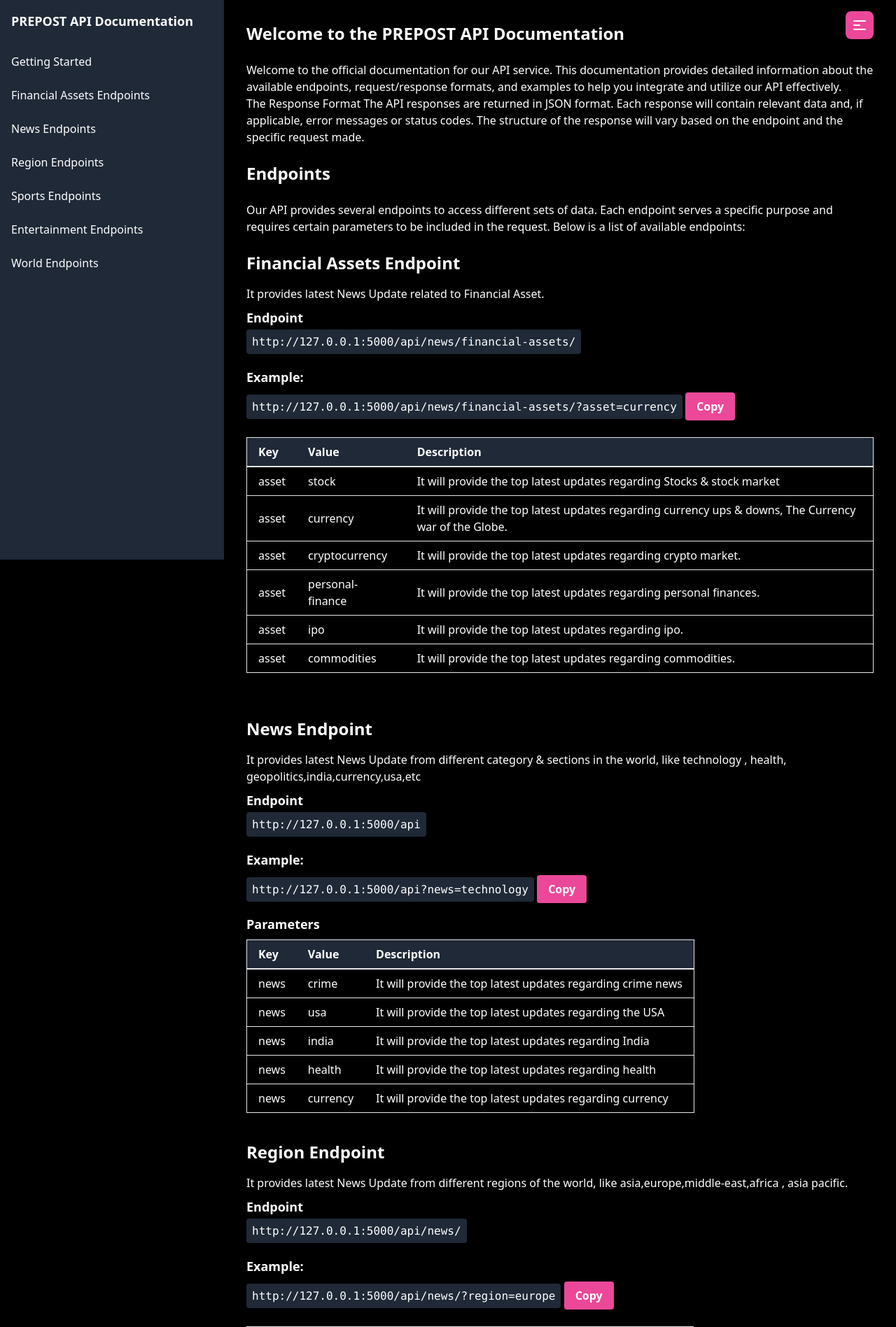
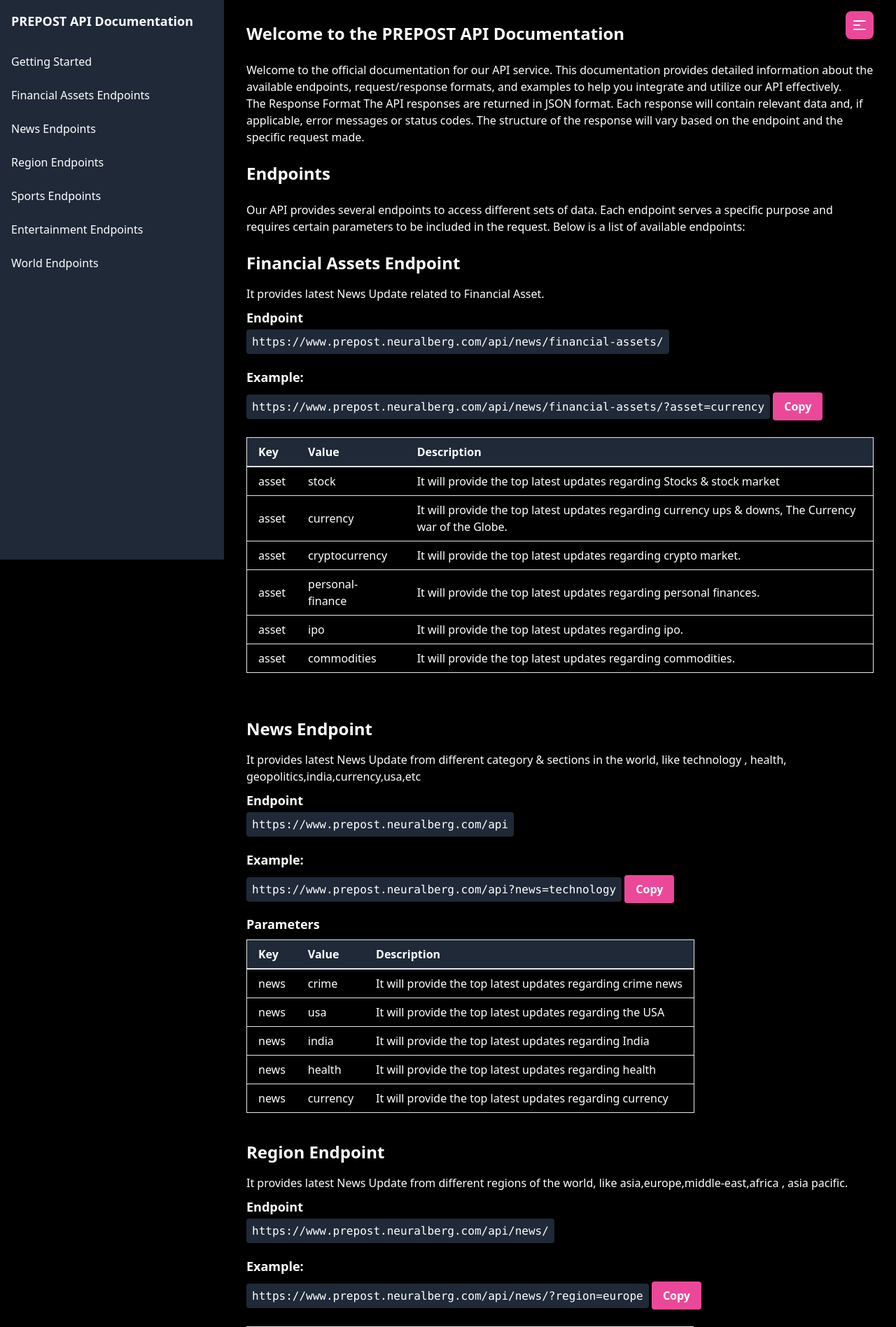
Before and after one commit to ankitmishralive/Prepost, a Flask app: page /api-documentation in a window 1280 px wide. Shown: the top 1897 px of the page at 70% size. Run offline with Flask 2, Linux system fonts and the light colour scheme.

Commit message:
api doc edit

```diff
--- a/templates/documentation.html
+++ b/templates/documentation.html
@@ -179,10 +179,10 @@
   <h2 class="text-2xl font-bold mb-4">Financial Assets Endpoint</h2>
   <p class="mb-2">It provides latest News Update related to  Financial Asset.</p>
   <h3 class="text-lg font-bold mb-2">Endpoint</h3>
-  <code class="bg-gray-800 rounded p-2">http://127.0.0.1:5000/api/news/financial-assets/</code>
+  <code class="bg-gray-800 rounded p-2">https://www.prepost.neuralberg.com/api/news/financial-assets/</code>
   <br> <br>
   <h3 class="text-lg font-bold mb-2">Example:</h3>
-  <code class="bg-gray-800 rounded p-2" id='news5' >http://127.0.0.1:5000/api/news/financial-assets/?asset=currency</code>
+  <code class="bg-gray-800 rounded p-2" id='news5' >https://www.prepost.neuralberg.com/api/news/financial-assets/?asset=currency</code>
   <button class="bg-pink-500 hover:bg-blue-500 text-white font-bold py-2 px-4 rounded" onclick="copyText('news5')">Copy</button>
   <br> <br>
   <table class="w-auto mb-4 border border-gray-200">
@@ -237,10 +237,10 @@
             , health, geopolitics,india,currency,usa,etc
           </p>
           <h3 class="text-lg font-bold mb-2">Endpoint</h3>
-          <code class="bg-gray-800 rounded p-2">http://127.0.0.1:5000/api</code>  <br> <br>
+          <code class="bg-gray-800 rounded p-2">https://www.prepost.neuralberg.com/api</code>  <br> <br>
 
           <h3 class="text-lg font-bold mb-2">Example:</h3>
-          <code class="bg-gray-800 rounded p-2" id='news' >http://127.0.0.1:5000/api?news=technology</code>
+          <code class="bg-gray-800 rounded p-2" id='news' >https://www.prepost.neuralberg.com/api?news=technology</code>
           <button class="bg-pink-500 hover:bg-blue-500 text-white font-bold py-2 px-4 rounded" onclick="copyText('news')">Copy</button>
 
 
@@ -295,9 +295,9 @@
           <h2 class="text-2xl font-bold mb-4">Region Endpoint</h2>
           <p class="mb-2">It provides latest News Update from different regions of the world, like asia,europe,middle-east,africa , asia pacific.</p>
           <h3 class="text-lg font-bold mb-2">Endpoint</h3>
-          <code class="bg-gray-800 rounded p-2">http://127.0.0.1:5000/api/news/</code>  <br> <br>
+          <code class="bg-gray-800 rounded p-2">https://www.prepost.neuralberg.com/api/news/</code>  <br> <br>
           <h3 class="text-lg font-bold mb-2">Example:</h3>
-          <code class="bg-gray-800 rounded p-2" id='news2' >http://127.0.0.1:5000/api/news/?region=europe</code>
+          <code class="bg-gray-800 rounded p-2" id='news2' >https://www.prepost.neuralberg.com/api/news/?region=europe</code>
           <button class="bg-pink-500 hover:bg-blue-500 text-white font-bold py-2 px-4 rounded" onclick="copyText('news2')">Copy</button>
           <br> <br>
           <table class="w-auto mb-4 border border-gray-200">
@@ -348,10 +348,10 @@
           <h2 class="text-2xl font-bold mb-4">Sports Endpoint</h2>
           <p class="mb-2">It provides latest News Update from different categories of Sports.</p>
           <h3 class="text-lg font-bold mb-2">Endpoint</h3>
-          <code class="bg-gray-800 rounded p-2">http://127.0.0.1:5000/api/news/sports/</code>
+          <code class="bg-gray-800 rounded p-2">https://www.prepost.neuralberg.com/api/news/sports/</code>
           <br> <br>
           <h3 class="text-lg font-bold mb-2">Example:</h3>
-          <code class="bg-gray-800 rounded p-2" id='news3' >http://127.0.0.1:5000/api/news/sports/?sport=all</code>
+          <code class="bg-gray-800 rounded p-2" id='news3' >https://www.prepost.neuralberg.com/api/news/sports/?sport=all</code>
           <button class="bg-pink-500 hover:bg-blue-500 text-white font-bold py-2 px-4 rounded" onclick="copyText('news3')">Copy</button>
           <br> <br>
           <table class="w-auto mb-4 border border-gray-200">
@@ -388,10 +388,10 @@
             <h2 class="text-2xl font-bold mb-4">Entertainment Endpoint</h2>
             <p class="mb-2">It provides latest News Update from Entertainment Industry.</p>
             <h3 class="text-lg font-bold mb-2">Endpoint</h3>
-            <code class="bg-gray-800 rounded p-2">http://127.0.0.1:5000/api/news/entertainment/</code>
+            <code class="bg-gray-800 rounded p-2">https://www.prepost.neuralberg.com/api/news/entertainment/</code>
             <br> <br>
             <h3 class="text-lg font-bold mb-2">Example:</h3>
-            <code class="bg-gray-800 rounded p-2" id='news4' >http://127.0.0.1:5000/api/news/entertainment/?entertainment=bollywood</code>
+            <code class="bg-gray-800 rounded p-2" id='news4' >https://www.prepost.neuralberg.com/api/news/entertainment/?entertainment=bollywood</code>
             <button class="bg-pink-500 hover:bg-blue-500 text-white font-bold py-2 px-4 rounded" onclick="copyText('news4')">Copy</button>
             <br> <br>
             <table class="w-auto mb-4 border border-gray-200">
@@ -435,10 +435,10 @@
   <h2 class="text-2xl font-bold mb-4">World Endpoint</h2>
   <p class="mb-2">It provides latest News Update related to  Financial Asset.</p>
   <h3 class="text-lg font-bold mb-2">Endpoint</h3>
-  <code class="bg-gray-800 rounded p-2">http://127.0.0.1:5000/api/news/world/</code>
+  <code class="bg-gray-800 rounded p-2">https://www.prepost.neuralberg.com/api/news/world/</code>
   <br> <br>
   <h3 class="text-lg font-bold mb-2">Example:</h3>
-  <code class="bg-gray-800 rounded p-2" id='news6' >http://127.0.0.1:5000/api/news/world/?world=world-economy</code>
+  <code class="bg-gray-800 rounded p-2" id='news6' >https://www.prepost.neuralberg.com/api/news/world/?world=world-economy</code>
   <button class="bg-pink-500 hover:bg-blue-500 text-white font-bold py-2 px-4 rounded" onclick="copyText('news6')">Copy</button>
   <br> <br>
   <table class="w-auto mb-4 border border-gray-200">
```
